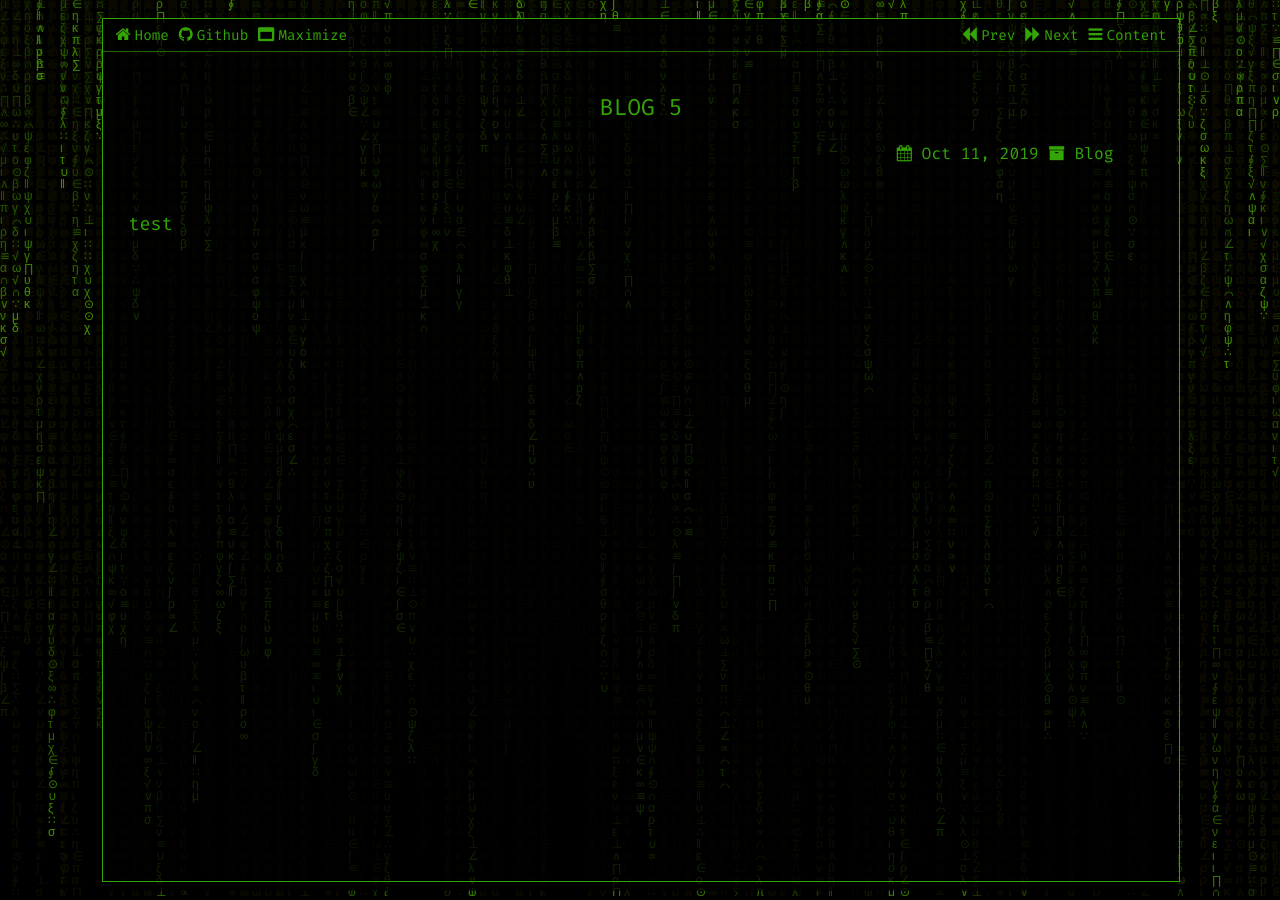
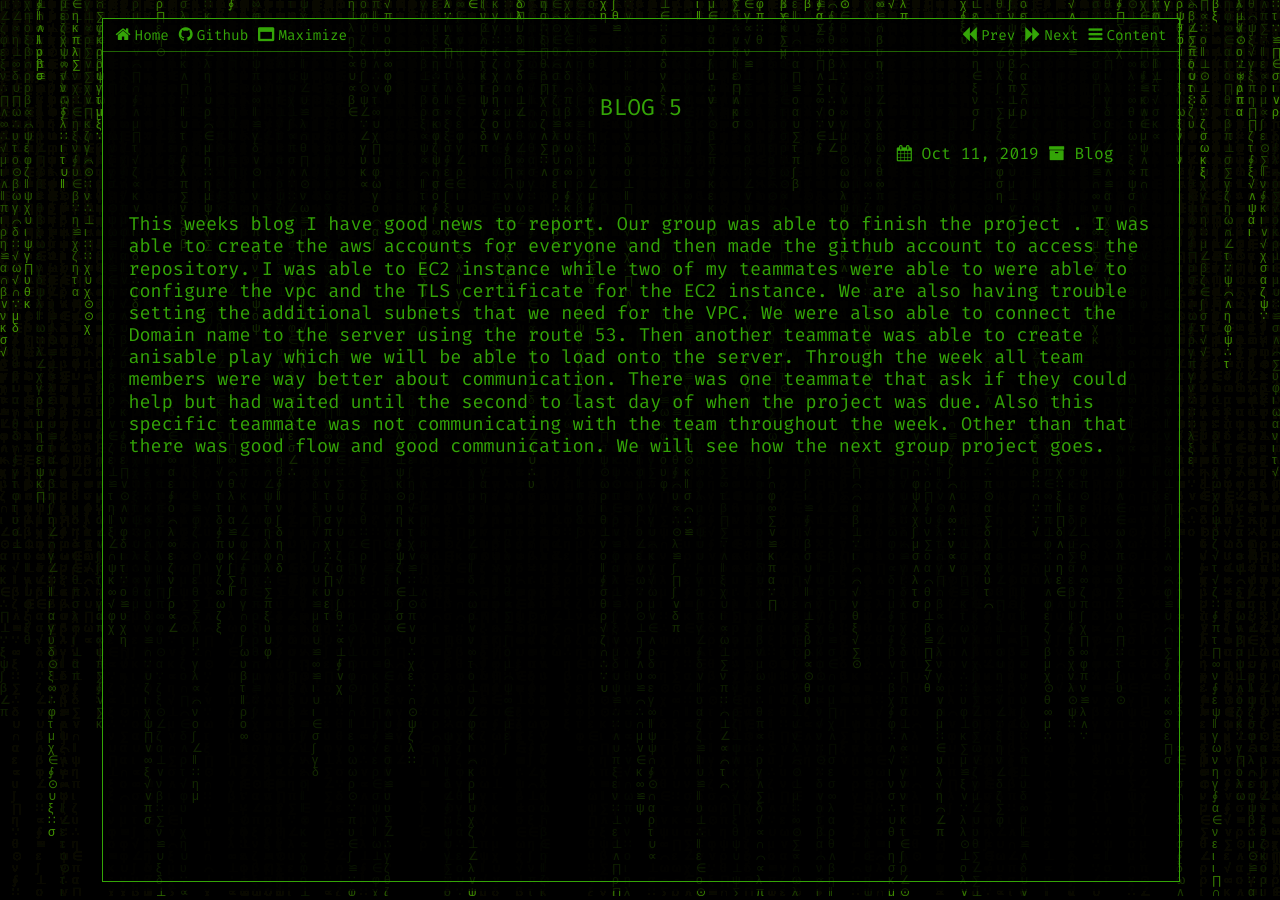
Before and after one commit to dsr88068/dsr88068.github.io, a Jekyll site: the page built from _posts/2019-10-11-Blog-5.md, in a window 1280 px wide. Built offline with Jekyll 4.4.1, drawn with Linux system fonts in a browser that asks for light colours.

Commit message:
Update 2019-10-11-Blog-5.md

```diff
--- a/_posts/2019-10-11-Blog-5.md
+++ b/_posts/2019-10-11-Blog-5.md
@@ -6,4 +6,4 @@ toc_level: 1
 date: 2019-10-11
 ---
 
-test
+This weeks blog I have good news to report. Our group was able to finish the project . I was able to create the aws accounts for everyone  and then made the github account to access the repository. I was able to EC2 instance while two of my teammates were able to were able to configure the vpc and the TLS certificate for the EC2 instance. We are also having trouble setting the additional subnets that we need for the VPC. We were also able to connect the Domain name to the server using the route 53. Then another teammate was able to create  anisable play which  we will be able to load onto the server. Through the week all  team members were way better about communication. There was one teammate that ask if they could help but had waited until  the second to last day of when the project was due. Also this specific teammate was not communicating with the team throughout the week. Other than that there was good flow and good communication.  We will see how the next group project goes.
```
